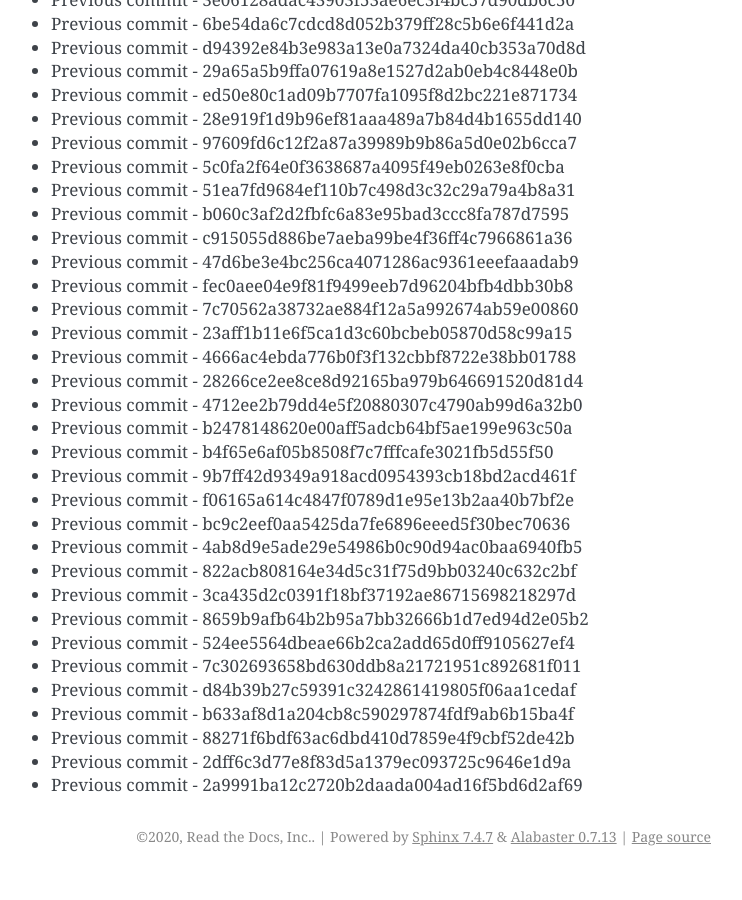
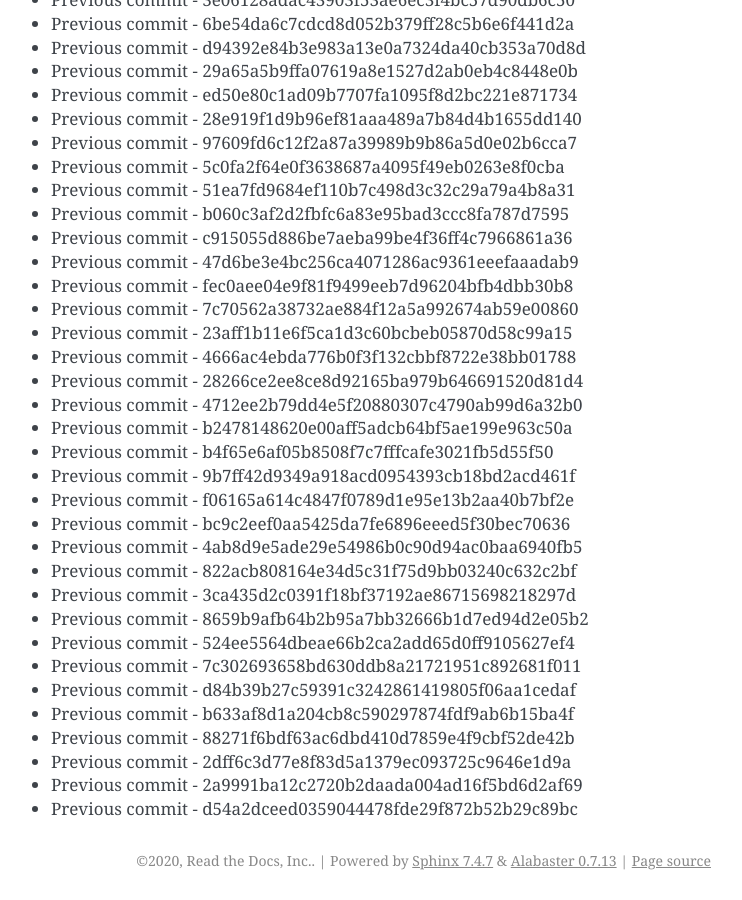
Before and after one commit to readthedocs/rtd-git-stresstest, a Sphinx documentation site: the page built from docs/updates.rst, in a window 1280 px wide and 900 px high, scrolled down 80375 px. Shown: the whole window, without its empty margins (399-1141 px from the left). Built offline with Sphinx 7.4.7, drawn with Linux system fonts in a browser that asks for light colours; before the commit the page ends 81251 px from its top, so only the background shows below that.

Commit message:
Generating commit from previous: d54a2dceed0359044478fde29f872b52b29c89bc

```diff
--- a/docs/updates.rst
+++ b/docs/updates.rst
@@ -3409,3 +3409,4 @@ It can be tested for any performance characteristics.
 * Previous commit - 88271f6bdf63ac6dbd410d7859e4f9cbf52de42b
 * Previous commit - 2dff6c3d77e8f83d5a1379ec093725c9646e1d9a
 * Previous commit - 2a9991ba12c2720b2daada004ad16f5bd6d2af69
+* Previous commit - d54a2dceed0359044478fde29f872b52b29c89bc
```
